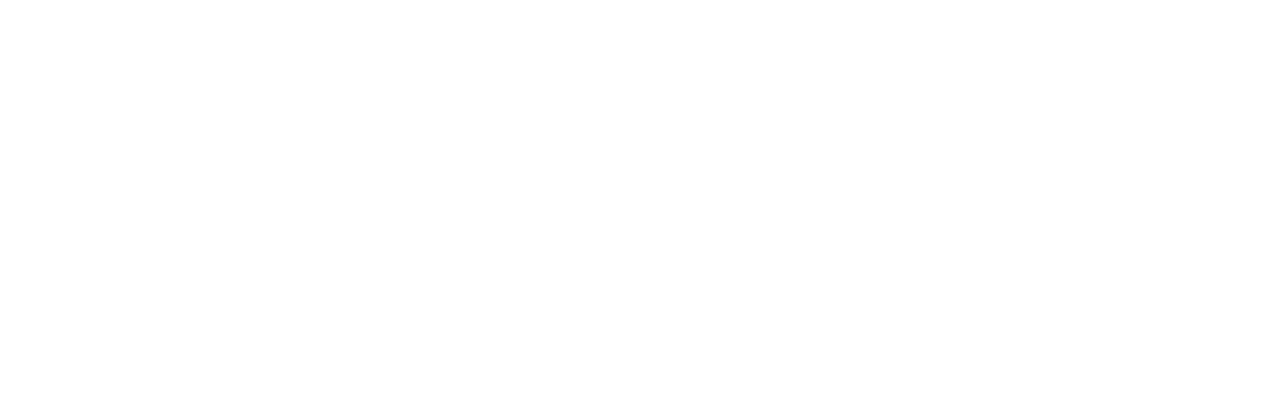
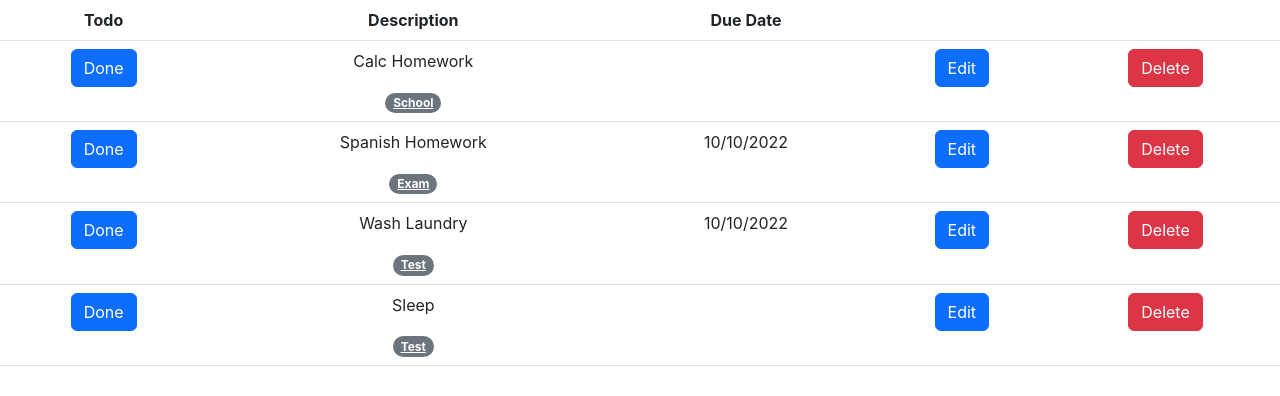
Before and after one commit to naimurrah/To-do-dashboard, a React (Create React App) app in the folder frontend/: page / in a window 1280 px wide. Shown: the top 396 px of the page. Built offline with nearby package versions, Linux system fonts and the light colour scheme.

Commit message:
early workings of todo table

```diff
--- a/frontend/src/App.js
+++ b/frontend/src/App.js
@@ -1,10 +1,10 @@
 
 import './App.css';
-
+import Tester from './Tester';
 function App() {
   return (
     <div className="App">
-
+      <Tester/>
     </div>
   );
 }
--- /dev/null
+++ b/frontend/src/Tester.js
@@ -0,0 +1,9 @@
+import TodoTable from "./widgets/Todo/TodoTable";
+function Tester() {
+    return (
+
+        <TodoTable />
+    )
+}
+
+export default Tester;
--- a/frontend/src/widgets/Todo/TodoItem.js
+++ b/frontend/src/widgets/Todo/TodoItem.js
@@ -0,0 +1,27 @@
+function TodoItem(props) {
+    // implement state functions later on
+
+    // maybe pass tags as prop
+    const tags = {
+        1:"School",
+        2:"Test",
+        3:"Exam",
+        4:"Homework",
+    };
+
+    // use callback for delete/add/mark as done
+    return (
+        <tr key={props.item.id}>
+            <td><button type="button" className="btn btn-primary">Done</button></td>
+            <td>
+                <p>{props.item.description}</p>
+                <a href="#index" className="badge rounded-pill text-bg-secondary">{tags[props.item.tag]}</a>
+            </td>
+            <td>{props.item.date}</td>
+            <td><button type="button" className="btn btn-primary">Edit</button></td>
+            <td><button type="button" className="btn btn-danger" onClick={() => {console.log("testing")}}>Delete</button></td>
+        </tr>
+    )
+}
+
+export default TodoItem;
--- a/frontend/src/widgets/Todo/TodoTable.js
+++ b/frontend/src/widgets/Todo/TodoTable.js
@@ -0,0 +1,61 @@
+import TodoItem from "./TodoItem";
+
+
+function TodoTable() {
+
+    const todos = [
+        {
+            id:1,
+            description:"Calc Homework",
+            tag:1,
+            hasDue:false,
+            date: ""
+        },
+        {
+            id:2,
+            description:"Spanish Homework",
+            tag:3,
+            hasDue:true,
+            date: "10/10/2022"
+        },
+        {
+            id:3,
+            description:"Wash Laundry",
+            tag:2,
+            hasDue:true,
+            date: "10/10/2022"
+        },
+        {
+            id:4,
+            description:"Sleep",
+            tag:2,
+            hasDue:false,
+            date: ""
+        },
+    ];
+
+    return (
+        <div>
+            <table class="table">
+                <thead>
+                    <tr>
+                        <th>Todo</th>
+                        <th>Description</th>
+                        <th>Due Date</th>
+                        <th></th>
+                        <th></th>
+                    </tr>
+                </thead>
+                <tbody>
+                    {todos.map((todo) => {
+                        return (
+                            <TodoItem item={todo}></TodoItem>
+                        )
+                    })}
+                </tbody>
+            </table>
+        </div>
+    )
+}
+
+export default TodoTable;
```
